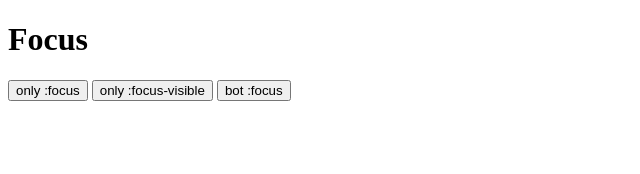
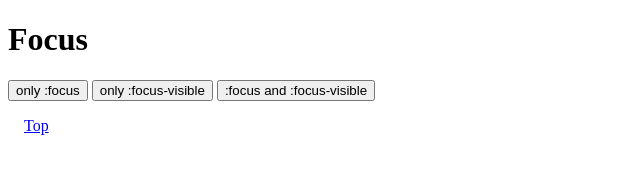
Before and after one commit to nus3/p-new-features, a website: page pages/focus/index.html in a window 1280 px wide. Shown: the whole page, without its empty margins (0-640 px from the left). Drawn offline with Linux system fonts and the light colour scheme.

Commit message:
:+1: add navigation

```diff
--- a/pages/focus/index.html
+++ b/pages/focus/index.html
@@ -13,7 +13,13 @@
     <section>
       <button type="button" class="focus">only :focus</button>
       <button type="button" class="focus-visible">only :focus-visible</button>
-      <button type="button" class="both-focus">bot :focus</button>
+      <button type="button" class="both-focus">
+        :focus and :focus-visible
+      </button>
     </section>
+
+    <footer style="padding: 1em">
+      <a href="../../index.html">Top</a>
+    </footer>
   </body>
 </html>
```
Also changed, not shown: pages/backdrop-filter/index.html (+3 -0 lines), pages/dialog/index.html (+4 -0 lines).
